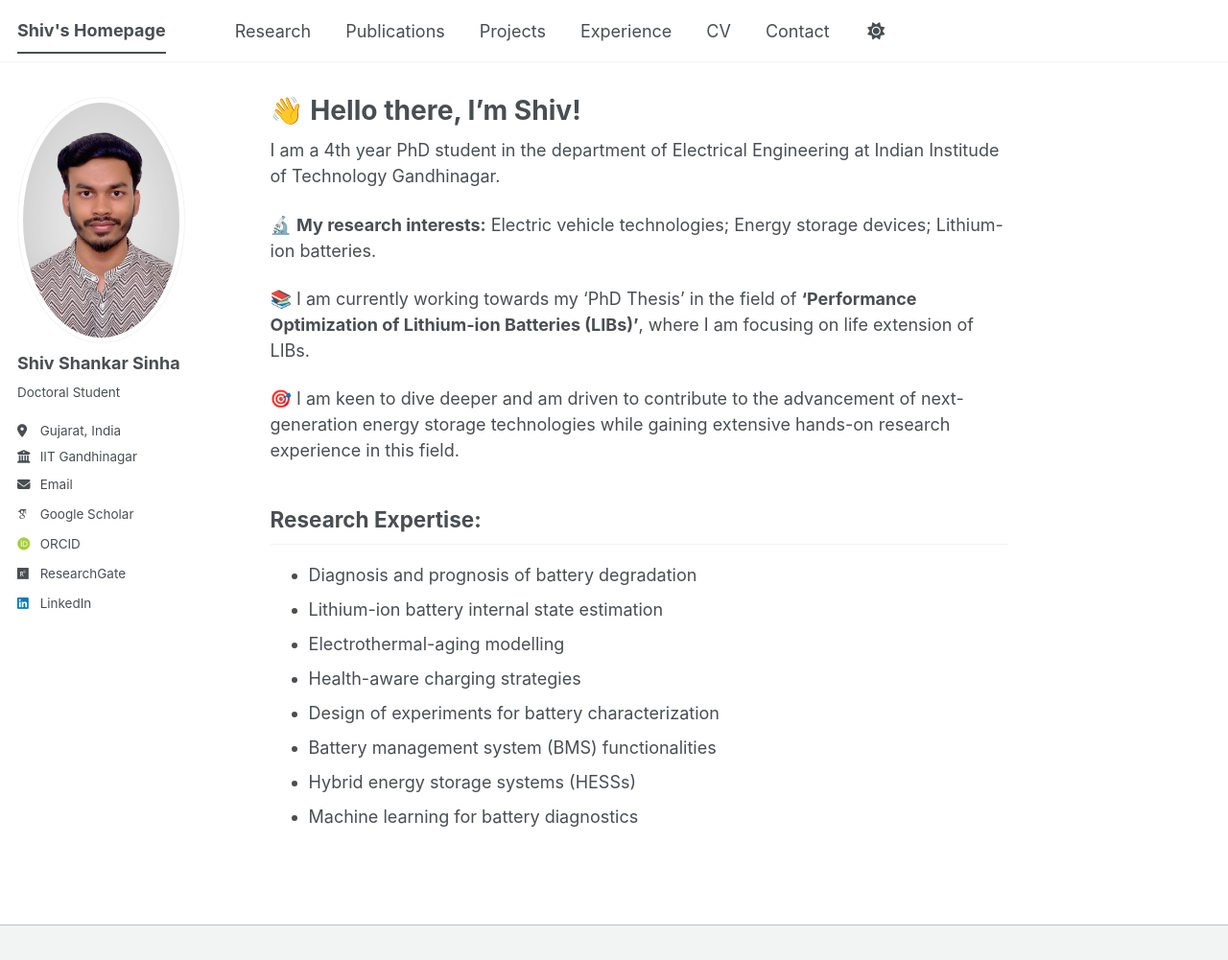
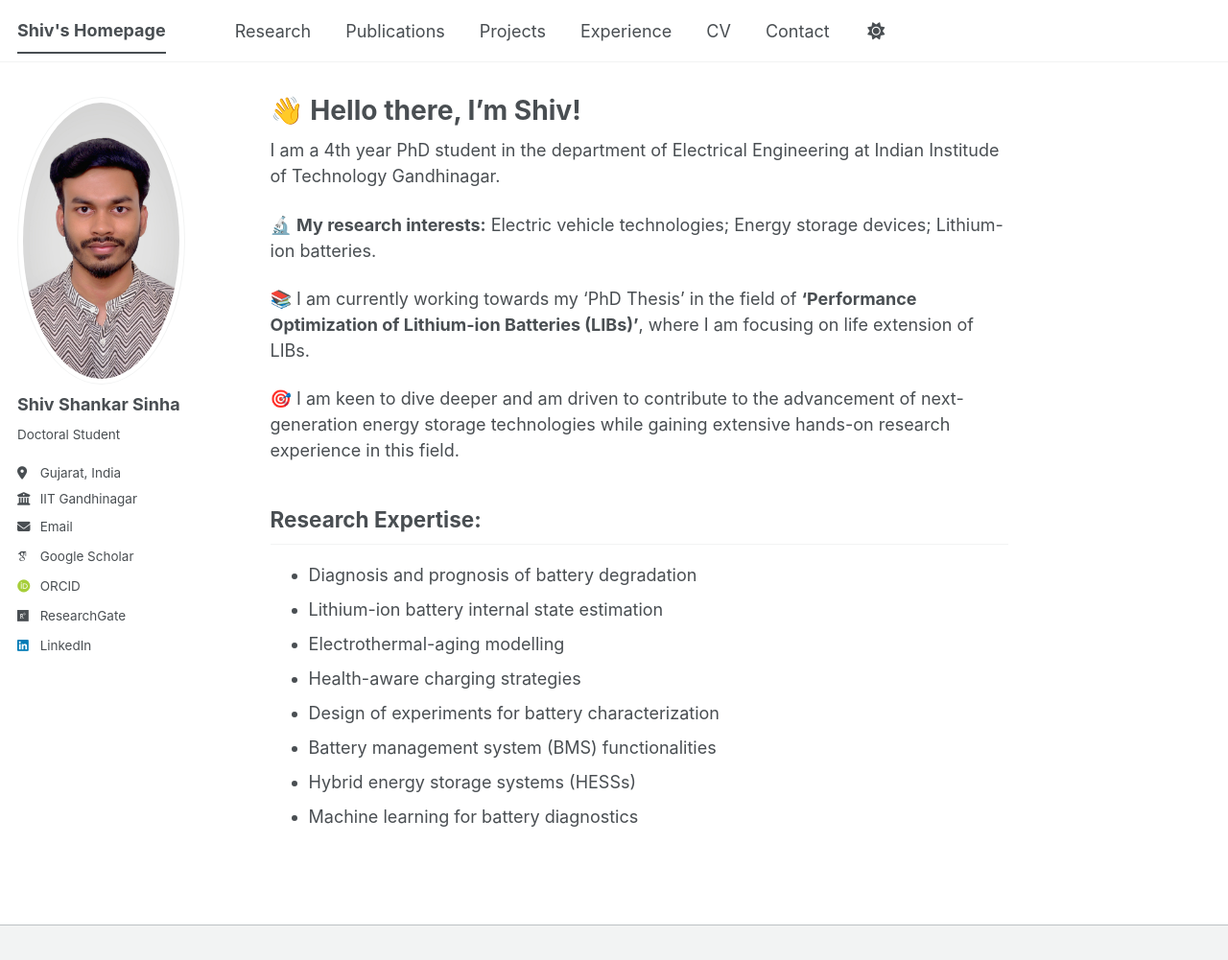
Before and after one commit to shivshankar-sinha/shivshankar-sinha.github.io, a Jekyll site: the page built from _pages/about.md, in a window 1280 px wide and 1001 px high. Shown: the whole window at 96% size. Built offline with Jekyll 4.4.1, drawn with Linux system fonts in a browser that asks for light colours; some web fonts are replaced; a script bundle is joined from its source files by our own code; library files that are not in the unit come from our copies.

Commit message:
Update main.scss

```diff
--- a/assets/css/main.scss
+++ b/assets/css/main.scss
@@ -41,3 +41,19 @@
     "vendor/font-awesome/solid",
     "vendor/font-awesome/brands"
 ;
+/* Circular profile image - high quality */
+.author__avatar img {
+  border-radius: 50% !important;
+  width: 300px !important;
+  height: 300px !important;
+  object-fit: cover !important;
+  object-position: center top !important;
+  image-rendering: high-quality !important;
+}
+
+/* Fix avatar container */
+.author__avatar {
+  width: 300px !important;
+  height: 300px !important;
+  margin: 0 auto 10px auto !important;
+}
```
